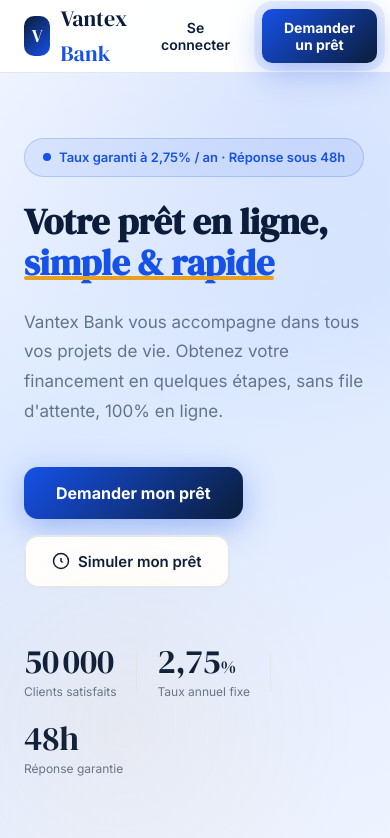
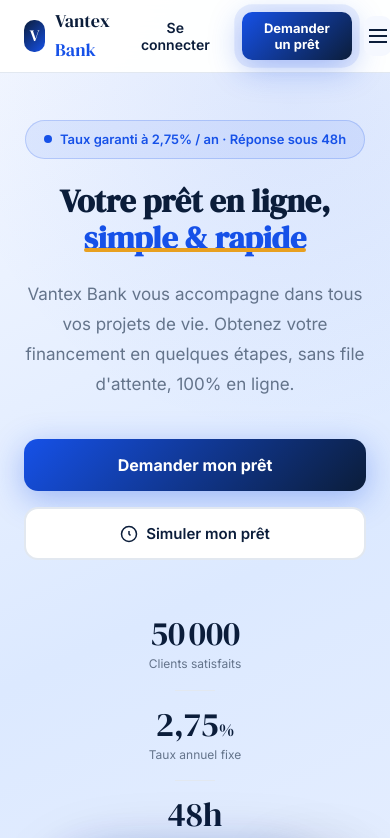
Before and after one commit to bankivantex-a11y/vantexbank, a Next.js app: page / in a window 390 px wide. Shown: the top 838 px of the page. Built offline with nearby package versions, Linux system fonts and the light colour scheme.

Commit message:
Improve responsiveness and mobile UI

```diff
--- a/app/globals.css
+++ b/app/globals.css
@@ -108,7 +108,7 @@
     .nav-inner {
       display: flex; align-items: center; justify-content: space-between; height: 72px;
     }
-    .nav-logo { display: flex; align-items: center; gap: 10px; }
+    .nav-logo { display: flex; align-items: center; gap: 10px; z-index: 1001; }
     .nav-logo-icon {
       width: 40px; height: 40px;
       background: linear-gradient(135deg, var(--navy), var(--blue));
@@ -121,10 +121,16 @@
     .nav-links { display: flex; gap: 32px; list-style: none; }
     .nav-links a { font-size: 14px; font-weight: 500; color: var(--muted); transition: color var(--tr); }
     .nav-links a:hover { color: var(--navy); }
-    .nav-actions { display: flex; align-items: center; gap: 12px; }
+    .nav-actions { display: flex; align-items: center; gap: 12px; z-index: 1001; }
     .btn-ghost {
       padding: 10px 20px; font-size: 14px; font-weight: 600;
       color: var(--navy); border-radius: 10px; transition: background var(--tr);
+    }
+    .btn-ghost.desktop-only { display: block; }
+    .mobile-only { display: none; }
+    .nav-toggle {
+      display: none; width: 40px; height: 40px; align-items: center; justify-content: center;
+      color: var(--navy); background: var(--bg); border-radius: 10px;
     }
     .btn-ghost:hover { background: var(--bg); }
     #navCta {
@@ -525,6 +531,7 @@
        FOOTER
     ========================================================== */
     footer { background: var(--navy); color: #fff; padding: 72px 0 36px; }
+    footer .nav-logo-text { color: #fff; }
     .footer-grid {
       display: grid; grid-template-columns: 2fr 1fr 1fr 1fr;
       gap: 48px; margin-bottom: 56px;
@@ -651,6 +658,11 @@
     .prog-lbl { font-size: 10px; font-weight: 600; color: var(--muted); margin-top: 6px; white-space: nowrap; }
     .prog-step.active .prog-lbl { color: var(--blue); }
     .prog-step.done  .prog-lbl  { color: var(--success); }
+    @media (max-width: 480px) {
+      .prog-lbl { display: none; }
+      .prog-step.active .prog-lbl { display: block; position: absolute; top: 40px; left: 50%; transform: translateX(-50%); }
+      .app-progress { margin-bottom: 60px; }
+    }
     /* Step panels */
     .step-panel { display: none; }
     .step-panel.active { display: block; animation: fadeIn .4s ease; }
@@ -744,26 +756,68 @@
        RESPONSIVE
     ========================================================== */
     @media (max-width: 1024px) {
-      .hero-inner        { grid-template-columns: 1fr; }
-      .hero-visual       { display: none; }
+      .hero-inner        { grid-template-columns: 1fr; text-align: center; gap: 48px; padding: 48px 0; }
+      .hero-desc         { margin: 0 auto 40px; }
+      .hero-buttons      { justify-content: center; }
+      .hero-stats        { justify-content: center; }
+      .hero-visual       { transform: scale(0.9); margin-top: 20px; }
       .sim-inner         { grid-template-columns: 1fr; }
-      .cond-inner        { grid-template-columns: 1fr; }
-      .cond-image        { display: none; }
+      .cond-inner        { grid-template-columns: 1fr; text-align: center; }
+      .cond-list         { align-items: center; }
+      .cond-image        { order: -1; max-width: 500px; margin: 0 auto; }
+      .cond-stat-pop     { left: 50%; transform: translateX(-50%); bottom: -30px; }
       .testi-grid        { grid-template-columns: 1fr 1fr; }
       .footer-grid       { grid-template-columns: 1fr 1fr; gap: 32px; }
     }
+
     @media (max-width: 768px) {
-      .nav-links         { display: none; }
+      .nav-links {
+        position: fixed; top: 72px; left: 0; right: 0; bottom: 0;
+        background: #fff; flex-direction: column; gap: 0;
+        padding: 24px; transform: translateX(100%); transition: transform .4s ease;
+        z-index: 1000; display: flex;
+      }
+      .nav-links.active { transform: translateX(0); }
+      .nav-links li { border-bottom: 1px solid var(--border); width: 100%; }
+      .nav-links a { display: block; padding: 20px 0; font-size: 18px; color: var(--navy); }
+      .mobile-only { display: block; }
+      .desktop-only { display: none; }
+      .nav-toggle { display: flex; }
+      #navCta { padding: 8px 16px; font-size: 13px; }
+
       .section           { padding: 64px 0; }
+      .hero-title        { font-size: 38px; }
+      .hero-visual       { transform: scale(0.75); margin-top: -20px; }
+      .fc1               { right: -40px; }
+      .fc2               { left: -40px; }
+      .hero-person       { display: none; }
+
       .steps-grid        { grid-template-columns: 1fr; }
       .steps-grid::before{ display: none; }
       .testi-grid        { grid-template-columns: 1fr; }
-      .trust-inner       { flex-direction: column; align-items: flex-start; }
-      .trust-badges      { flex-direction: column; }
-      .footer-grid       { grid-template-columns: 1fr; }
+      .trust-inner       { flex-direction: column; align-items: center; text-align: center; }
+      .trust-left        { justify-content: center; }
+      .trust-badges      { width: 100%; justify-content: center; }
+      .trust-badge       { flex: 1; min-width: 200px; }
+      .footer-grid       { grid-template-columns: 1fr; text-align: center; }
+      .footer-desc       { margin-left: auto; margin-right: auto; }
+      .footer-bottom     { flex-direction: column; text-align: center; }
       .form-row          { grid-template-columns: 1fr; }
       .result-mini-grid  { grid-template-columns: 1fr; }
       .res-grid          { grid-template-columns: 1fr; }
-      .modal-box         { padding: 32px 20px; }
-      .hero-stats        { gap: 20px; }
+      .modal-box         { padding: 32px 20px; border-radius: 20px; }
+      .hero-stats        { gap: 16px; flex-direction: column; align-items: center; }
+      .stat-div          { width: 40px; height: 1px; }
+
+      .sim-card          { padding: 24px; }
+      .res-val           { font-size: 36px; }
     }
+
+    @media (max-width: 480px) {
+      .hero-title        { font-size: 32px; }
+      .hero-visual       { transform: scale(0.6); margin-top: -60px; margin-bottom: -60px; }
+      .hero-buttons      { flex-direction: column; width: 100%; }
+      .hero-buttons button { width: 100%; justify-content: center; }
+      .nav-logo-text     { font-size: 18px; }
+      .nav-logo-icon     { width: 32px; height: 32px; font-size: 16px; }
+    }
--- a/components/Navbar.tsx
+++ b/components/Navbar.tsx
@@ -7,6 +7,7 @@ export default function Navbar() {
   const { openModal } = useAppState();
   const [scrolled, setScrolled] = useState(false);
   const [hiddenCta, setHiddenCta] = useState(false);
+  const [mobileMenuOpen, setMobileMenuOpen] = useState(false);
   const scrollTimer = useRef<ReturnType<typeof setTimeout> | null>(null);
   const isScrolling = useRef(false);
 
@@ -28,7 +29,7 @@ export default function Navbar() {
   }, []);
 
   return (
-    <nav id="navbar" className={scrolled ? 'scrolled' : ''}>
+    <nav id="navbar" className={`${scrolled ? 'scrolled' : ''} ${mobileMenuOpen ? 'mobile-open' : ''}`}>
       <div className="container">
         <div className="nav-inner">
           <a href="#" className="nav-logo">
@@ -37,26 +38,45 @@ export default function Navbar() {
               Vantex <span>Bank</span>
             </span>
           </a>
-          <ul className="nav-links">
+          <ul className={`nav-links ${mobileMenuOpen ? 'active' : ''}`}>
             <li>
-              <a href="#steps">Fonctionnement</a>
+              <a href="#steps" onClick={() => setMobileMenuOpen(false)}>Fonctionnement</a>
             </li>
             <li>
-              <a href="#simulator">Simulateur</a>
+              <a href="#simulator" onClick={() => setMobileMenuOpen(false)}>Simulateur</a>
             </li>
             <li>
-              <a href="#conditions">Conditions</a>
+              <a href="#conditions" onClick={() => setMobileMenuOpen(false)}>Conditions</a>
             </li>
             <li>
-              <a href="#testimonials">Témoignages</a>
+              <a href="#testimonials" onClick={() => setMobileMenuOpen(false)}>Témoignages</a>
+            </li>
+            <li className="mobile-only">
+              <button className="btn-ghost" onClick={() => { openModal('auth'); setMobileMenuOpen(false); }}>
+                Se connecter
+              </button>
             </li>
           </ul>
           <div className="nav-actions">
-            <button className="btn-ghost" onClick={() => openModal('auth')}>
+            <button className="btn-ghost desktop-only" onClick={() => openModal('auth')}>
               Se connecter
             </button>
             <button id="navCta" className={hiddenCta ? 'hidden-cta' : ''} onClick={() => openModal('auth')}>
               Demander un prêt
+            </button>
+            <button className="nav-toggle" onClick={() => setMobileMenuOpen(!mobileMenuOpen)} aria-label="Toggle menu">
+              {mobileMenuOpen ? (
+                <svg width="24" height="24" viewBox="0 0 24 24" fill="none" stroke="currentColor" strokeWidth="2">
+                  <line x1="18" y1="6" x2="6" y2="18" />
+                  <line x1="6" y1="6" x2="18" y2="18" />
+                </svg>
+              ) : (
+                <svg width="24" height="24" viewBox="0 0 24 24" fill="none" stroke="currentColor" strokeWidth="2">
+                  <line x1="3" y1="12" x2="21" y2="12" />
+                  <line x1="3" y1="6" x2="21" y2="6" />
+                  <line x1="3" y1="18" x2="21" y2="18" />
+                </svg>
+              )}
             </button>
           </div>
         </div>
```
